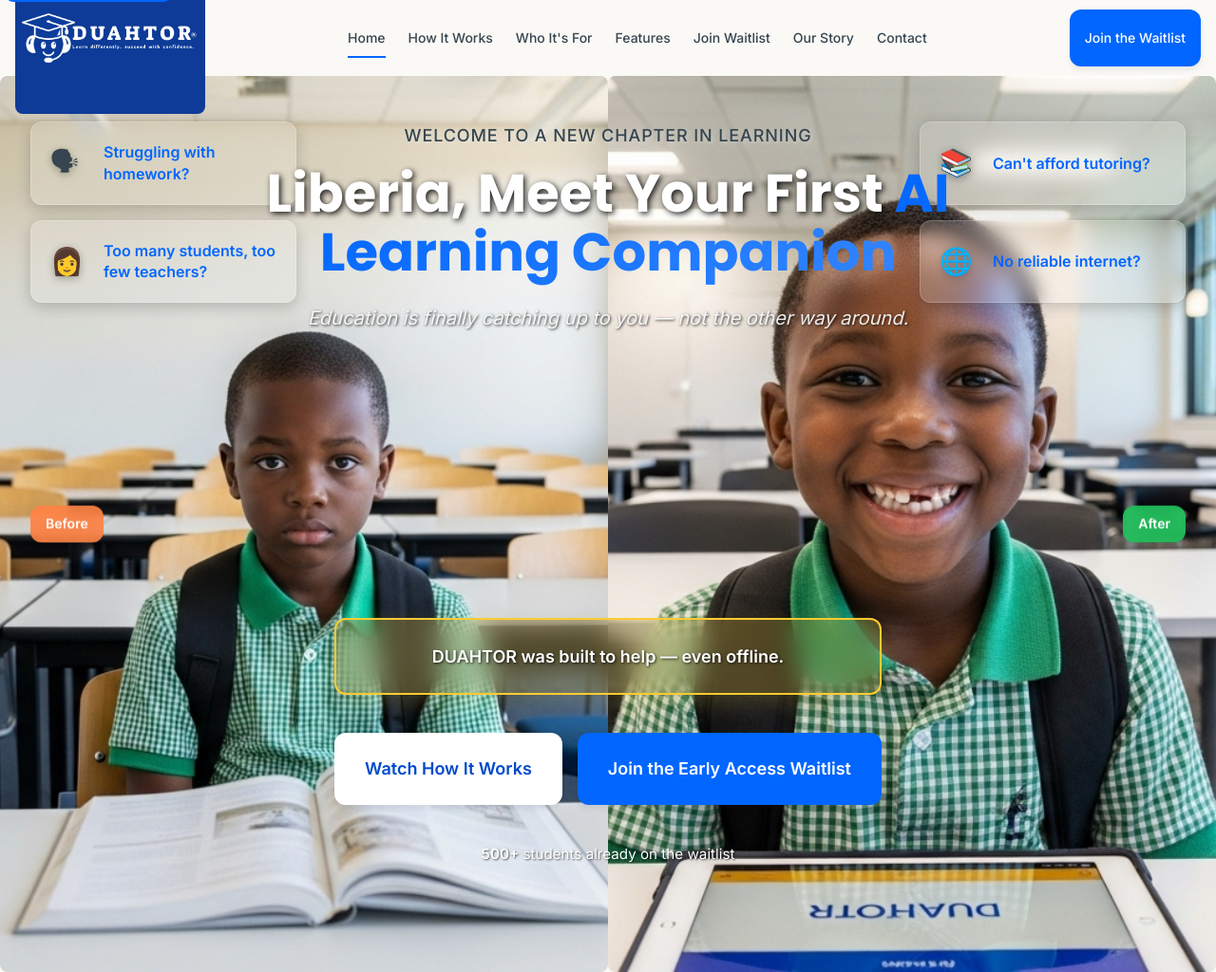
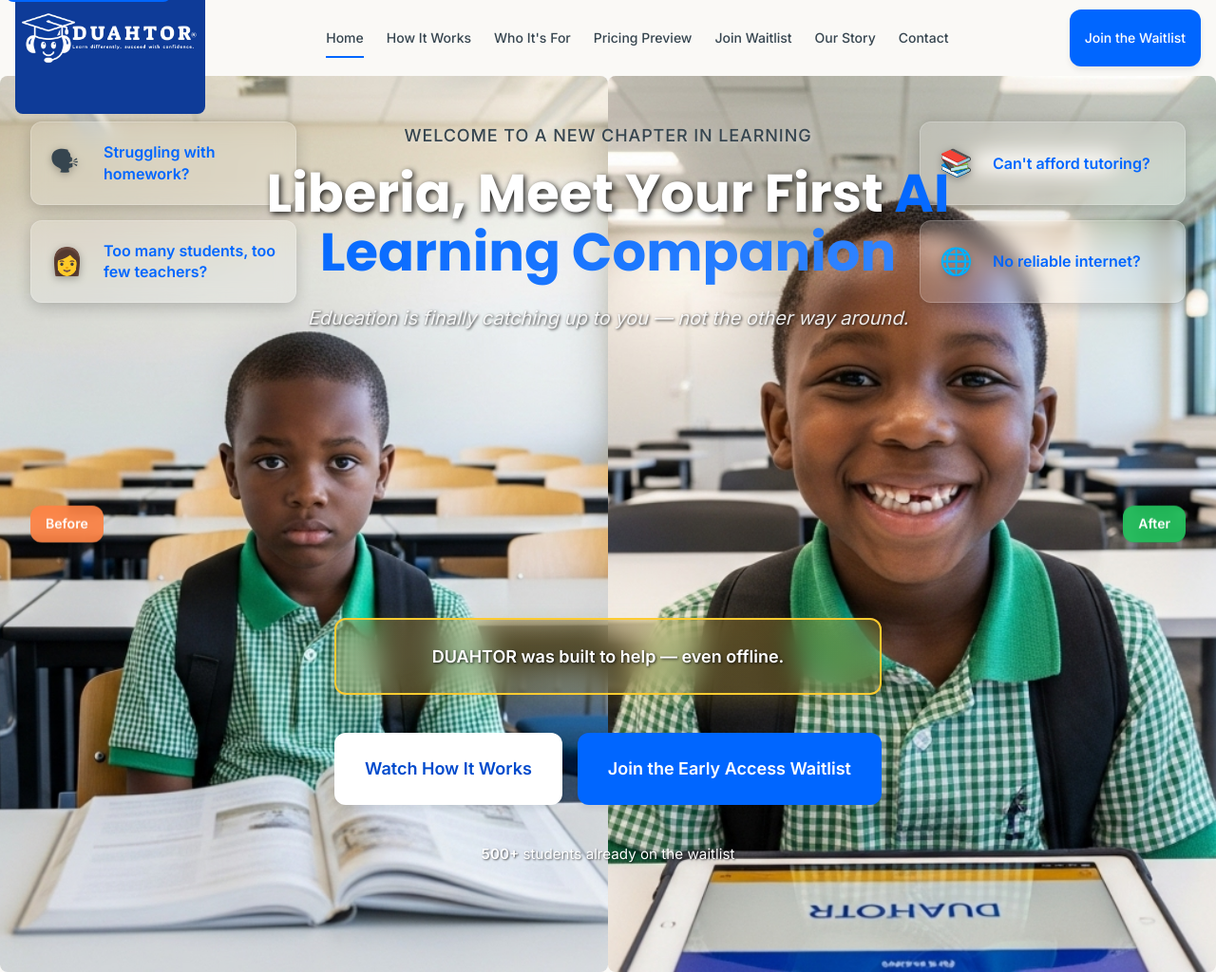
Before and after one commit to NaijaB0T/duahtor, an Astro site: page / in a window 1280 px wide. Shown: the top 1024 px of the page at 95% size. Built offline with nearby package versions, Linux system fonts and the light colour scheme; Astro itself is replaced by a stand-in of ours.

Commit message:
Update Header link text from Features to Pricing Preview
Renames the navigation link from "Features" to "Pricing Preview" in the Header component for both desktop and mobile views. This change better reflects the content of the linked section.

```diff
--- a/src/components/Header.astro
+++ b/src/components/Header.astro
@@ -24,7 +24,7 @@ import { SITE_TITLE } from '../consts';
 					<HeaderLink href="/" class="nav-link">Home</HeaderLink>
 					<a href="/#how-it-works" class="nav-link">How It Works</a>
 					<a href="/#who-its-for" class="nav-link">Who It's For</a>
-					<a href="/#features" class="nav-link">Features</a>
+					<a href="/#features" class="nav-link">Pricing Preview</a>
 					<a href="/#waitlist" class="nav-link">Join Waitlist</a>
 					<HeaderLink href="/our-story" class="nav-link">Our Story</HeaderLink>
 					<a href="/#contact" class="nav-link">Contact</a>
@@ -70,7 +70,7 @@ import { SITE_TITLE } from '../consts';
 			<HeaderLink href="/" class="mobile-nav-link">Home</HeaderLink>
 			<a href="/#how-it-works" class="mobile-nav-link">How It Works</a>
 			<a href="/#who-its-for" class="mobile-nav-link">Who It's For</a>
-			<a href="/#features" class="mobile-nav-link">Features</a>
+			<a href="/#features" class="mobile-nav-link">Pricing Preview</a>
 			<a href="/#waitlist" class="mobile-nav-link">Join Waitlist</a>
 			<HeaderLink href="/our-story" class="mobile-nav-link">Our Story</HeaderLink>
 			<a href="/#contact" class="mobile-nav-link">Contact</a>
```
